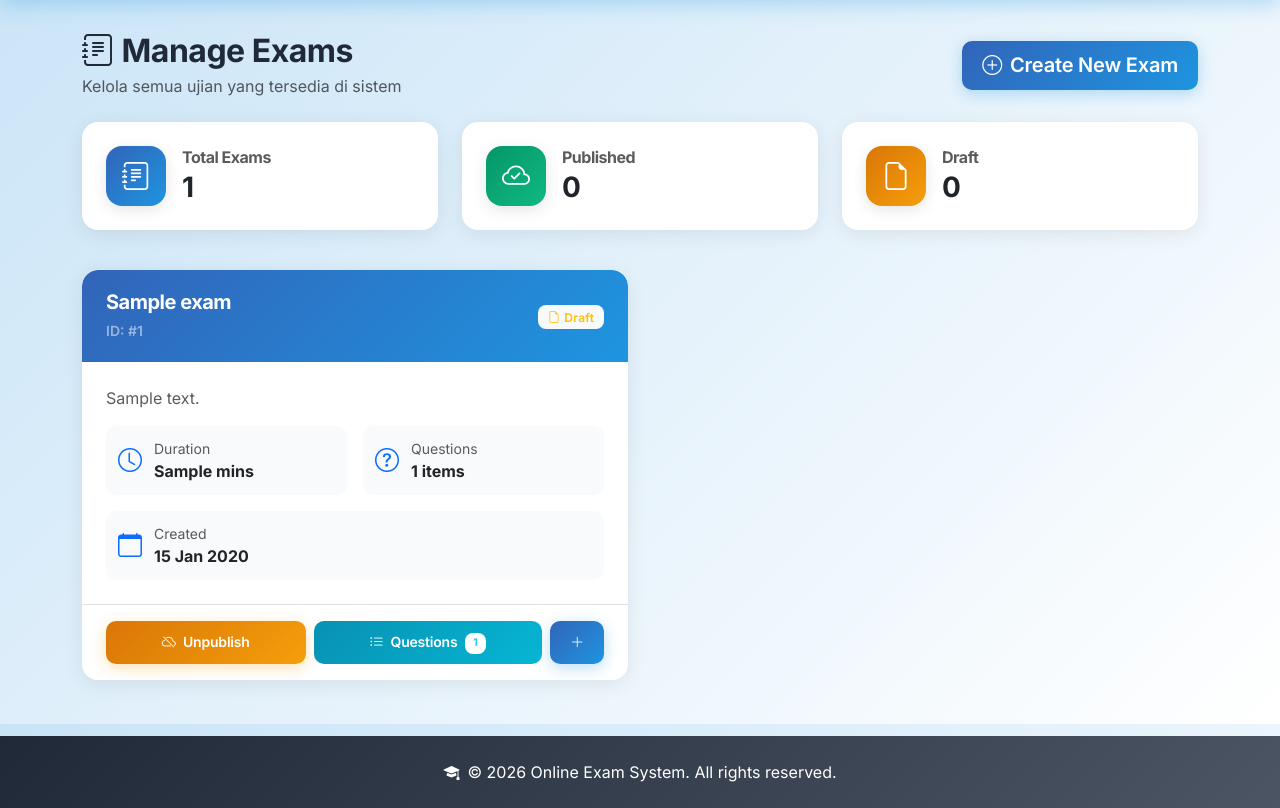
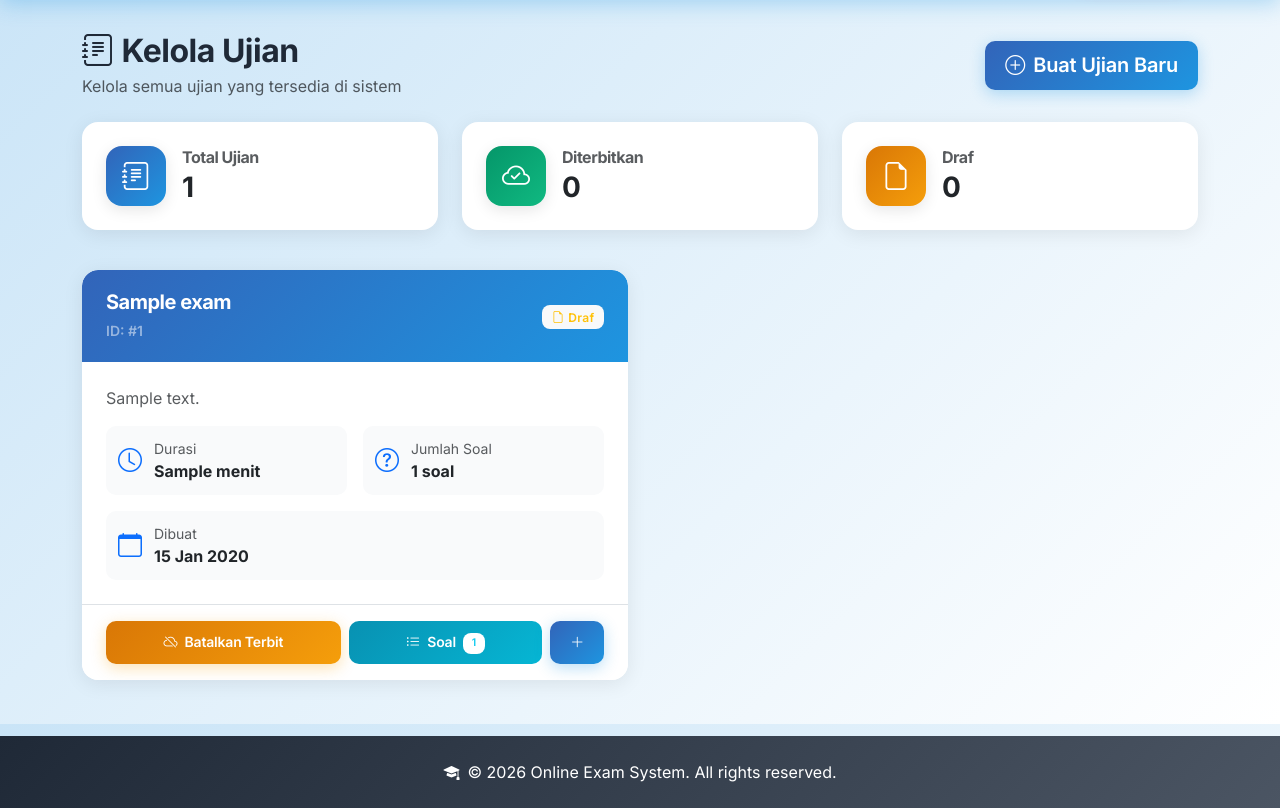
Before and after one commit to Hanywalll/demo_web_ujian, a CodeIgniter 4 app: the page made by app/Views/admin/exams/index.php in a window 1280 px wide. Shown: the part 76-884 px from the top of the page. Run offline with PHP 8.4 and a stand-in for CodeIgniter, Linux system fonts and the light colour scheme; the template is opened without the code that fills it: most values are stand-ins (such as "Sample title", 1, 10 or a date in 2020); data that the repository does not hold is empty; some libraries are stand-ins or nearby versions.

Commit message:
exam feature

```diff
--- a/app/Views/admin/exams/index.php
+++ b/app/Views/admin/exams/index.php
@@ -4,17 +4,16 @@
 <div class="d-flex justify-content-between align-items-center mb-4 flex-wrap gap-3">
     <div>
         <h2 class="mb-1">
-            <i class="bi bi-journal-text me-2"></i>Manage Exams
+            <i class="bi bi-journal-text me-2"></i>Kelola Ujian
         </h2>
         <p class="text-muted mb-0">Kelola semua ujian yang tersedia di sistem</p>
     </div>
     <a href="<?= base_url('admin/exams/create') ?>" class="btn btn-primary btn-lg">
-        <i class="bi bi-plus-circle me-2"></i>Create New Exam
+        <i class="bi bi-plus-circle me-2"></i>Buat Ujian Baru
     </a>
 </div>
 
 <?php if (empty($exams)): ?>
-<!-- Empty State -->
 <div class="card border-0 shadow-sm">
     <div class="card-body text-center py-5">
         <div class="mb-4">
@@ -23,12 +22,11 @@
         <h4 class="mb-3">Belum Ada Ujian</h4>
         <p class="text-muted mb-4">Mulai dengan membuat ujian pertama Anda</p>
         <a href="<?= base_url('admin/exams/create') ?>" class="btn btn-primary btn-lg">
-            <i class="bi bi-plus-circle me-2"></i>Create First Exam
+            <i class="bi bi-plus-circle me-2"></i>Buat Ujian Pertama
         </a>
     </div>
 </div>
 <?php else: ?>
-<!-- Stats Summary -->
 <div class="row mb-4">
     <div class="col-md-4 mb-3">
         <div class="card border-0 h-100 stat-card">
@@ -40,7 +38,7 @@
                         </div>
                     </div>
                     <div class="flex-grow-1 ms-3">
-                        <h6 class="text-muted mb-1">Total Exams</h6>
+                        <h6 class="text-muted mb-1">Total Ujian</h6>
                         <h3 class="mb-0 fw-bold"><?= count($exams) ?></h3>
                     </div>
                 </div>
@@ -57,7 +55,7 @@
                         </div>
                     </div>
                     <div class="flex-grow-1 ms-3">
-                        <h6 class="text-muted mb-1">Published</h6>
+                        <h6 class="text-muted mb-1">Diterbitkan</h6>
                         <h3 class="mb-0 fw-bold"><?= count(array_filter($exams, fn($e) => $e['status'] === 'published')) ?></h3>
                     </div>
                 </div>
@@ -74,7 +72,7 @@
                         </div>
                     </div>
                     <div class="flex-grow-1 ms-3">
-                        <h6 class="text-muted mb-1">Draft</h6>
+                        <h6 class="text-muted mb-1">Draf</h6>
                         <h3 class="mb-0 fw-bold"><?= count(array_filter($exams, fn($e) => $e['status'] === 'draft')) ?></h3>
                     </div>
                 </div>
@@ -83,7 +81,6 @@
     </div>
 </div>
 
-<!-- Exams Grid -->
 <div class="row">
     <?php foreach ($exams as $exam): ?>
     <div class="col-lg-6 mb-4">
@@ -96,11 +93,11 @@
                 <div>
                     <?php if ($exam['status'] === 'published'): ?>
                         <span class="badge bg-light text-success">
-                            <i class="bi bi-cloud-check me-1"></i>Published
+                            <i class="bi bi-cloud-check me-1"></i>Diterbitkan
                         </span>
                     <?php else: ?>
                         <span class="badge bg-light text-warning">
-                            <i class="bi bi-file-earmark me-1"></i>Draft
+                            <i class="bi bi-file-earmark me-1"></i>Draf
                         </span>
                     <?php endif; ?>
                 </div>
@@ -114,8 +111,8 @@
                         <div class="info-item">
                             <i class="bi bi-clock text-primary"></i>
                             <div>
-                                <small class="text-muted d-block">Duration</small>
-                                <strong><?= $exam['duration_minutes'] ?> mins</strong>
+                                <small class="text-muted d-block">Durasi</small>
+                                <strong><?= $exam['duration_minutes'] ?> menit</strong>
                             </div>
                         </div>
                     </div>
@@ -123,8 +120,8 @@
                         <div class="info-item">
                             <i class="bi bi-question-circle text-primary"></i>
                             <div>
-                                <small class="text-muted d-block">Questions</small>
-                                <strong><?= $exam['total_questions'] ?> items</strong>
+                                <small class="text-muted d-block">Jumlah Soal</small>
+                                <strong><?= $exam['total_questions'] ?> soal</strong>
                             </div>
                         </div>
                     </div>
@@ -132,7 +129,7 @@
                         <div class="info-item">
                             <i class="bi bi-calendar text-primary"></i>
                             <div>
-                                <small class="text-muted d-block">Created</small>
+                                <small class="text-muted d-block">Dibuat</small>
                                 <strong><?= date('d M Y', strtotime($exam['created_at'])) ?></strong>
                             </div>
                         </div>
@@ -145,29 +142,29 @@
                     <?php if ($exam['status'] === 'draft'): ?>
                         <a href="<?= base_url('admin/exams/' . $exam['id'] . '/publish') ?>"
                            class="btn btn-success btn-sm flex-grow-1"
-                           onclick="return confirm('Publish ujian ini? User akan bisa mengakses ujian ini.')"
-                           title="Publish Ujian">
-                            <i class="bi bi-cloud-upload me-1"></i> Publish
+                           onclick="return confirm('Terbitkan ujian ini? Peserta akan bisa mengakses ujian ini.')"
+                           title="Terbitkan Ujian">
+                            <i class="bi bi-cloud-upload me-1"></i> Terbitkan
                         </a>
                     <?php else: ?>
                         <a href="<?= base_url('admin/exams/' . $exam['id'] . '/unpublish') ?>"
                            class="btn btn-warning btn-sm flex-grow-1"
-                           onclick="return confirm('Unpublish ujian ini? User tidak bisa akses lagi.')"
-                           title="Unpublish Ujian">
-                            <i class="bi bi-cloud-slash me-1"></i> Unpublish
+                           onclick="return confirm('Batalkan terbit ujian ini? Peserta tidak bisa mengakses lagi.')"
+                           title="Batalkan Terbit Ujian">
+                            <i class="bi bi-cloud-slash me-1"></i> Batalkan Terbit
                         </a>
                     <?php endif; ?>
 
                     <a href="<?= base_url('admin/exams/' . $exam['id'] . '/questions') ?>"
                        class="btn btn-info btn-sm flex-grow-1"
-                       title="Manage Questions">
-                        <i class="bi bi-list-ul me-1"></i> Questions
+                       title="Kelola Soal">
+                        <i class="bi bi-list-ul me-1"></i> Soal
                         <span class="badge bg-white text-info ms-1"><?= $exam['total_questions'] ?></span>
                     </a>
 
                     <a href="<?= base_url('admin/exams/' . $exam['id'] . '/questions/add') ?>"
                        class="btn btn-primary btn-sm"
-                       title="Add Question">
+                       title="Tambah Soal">
                         <i class="bi bi-plus-lg"></i>
                     </a>
                 </div>
@@ -178,7 +175,6 @@
 </div>
 
 <style>
-/* Stats Cards */
 .stat-card {
     transition: all 0.3s ease;
 }
@@ -212,7 +208,6 @@
     background: linear-gradient(135deg, #D97706 0%, var(--warning) 100%);
 }
 
-/* Exam Cards */
 .exam-card {
     transition: all 0.3s ease;
 }
@@ -230,7 +225,6 @@
     border-radius: 0 0 16px 16px !important;
 }
 
-/* Info Items */
 .info-item {
     display: flex;
     align-items: center;
```
Also changed, not shown: app/Views/admin/questions/add.php (+25 -62 lines), app/Views/admin/questions/index.php (+9 -9 lines), app/Views/auth/login.php (+9 -9 lines), app/Views/auth/register.php (+12 -12 lines).
